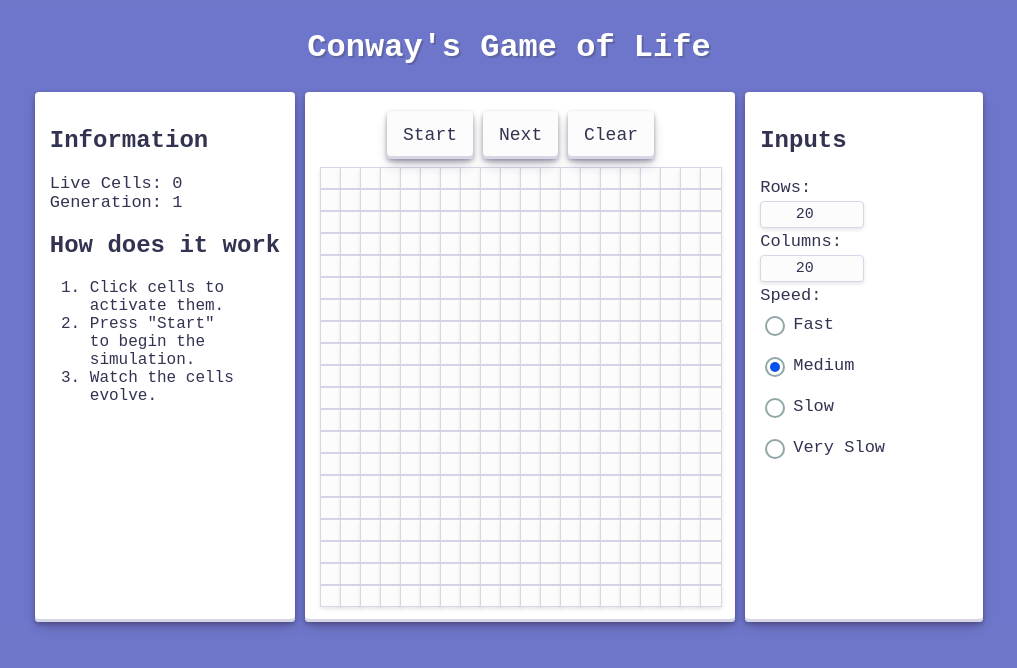
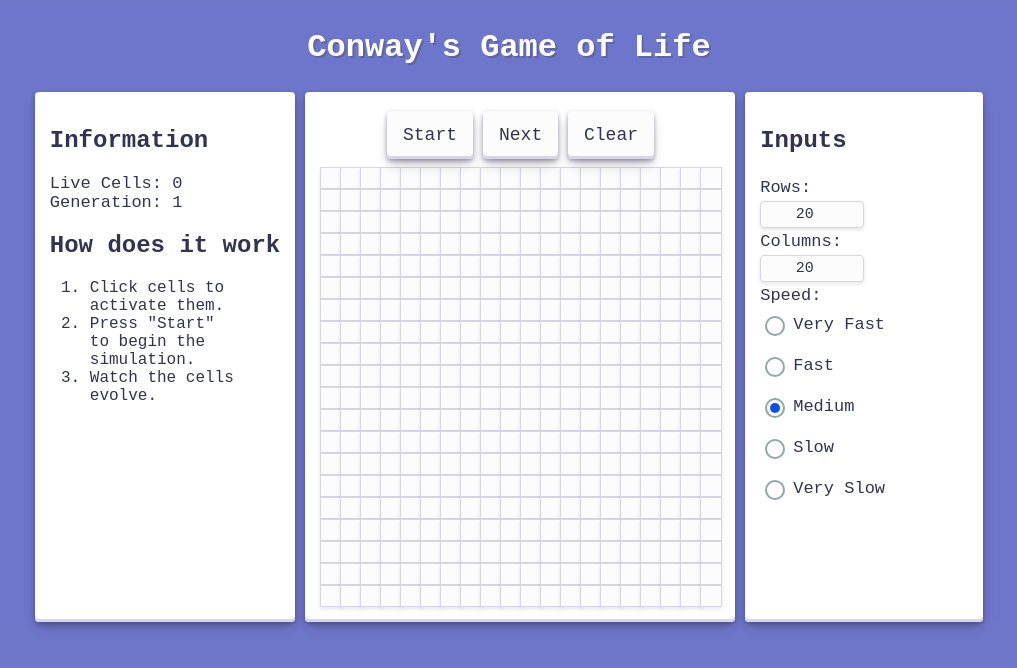
Before and after one commit to dylan-marx/game-of-life, a React (Vite) app: page / in a window 1280 px wide. Shown: the top 668 px of the page, without its empty margins (131-1148 px from the left). Built offline with nearby package versions, Linux system fonts and the light colour scheme.

Commit message:
Remove unused code

```diff
--- a/src/Input.jsx
+++ b/src/Input.jsx
@@ -15,7 +15,15 @@ function Input({ setRows, setCols, setSpeed }) {
 
             <label>Speed:</label>
             <div className="radio-container" style={{marginBottom:"8px"}}>
-
+            <label htmlFor="100-speed">
+                    <input type="radio" id="25-speed" name="speed" value="25" checked={speed === 25}
+                        onChange={(e) => {
+                            setSpeed(Number(e.target.value));
+                            setLocalSpeed(Number(e.target.value));
+                        }}
+                    />
+                    Very Fast
+                </label>
                 <label htmlFor="100-speed">
                     <input type="radio" id="100-speed" name="speed" value="100" checked={speed === 100}
                         onChange={(e) => {
```
